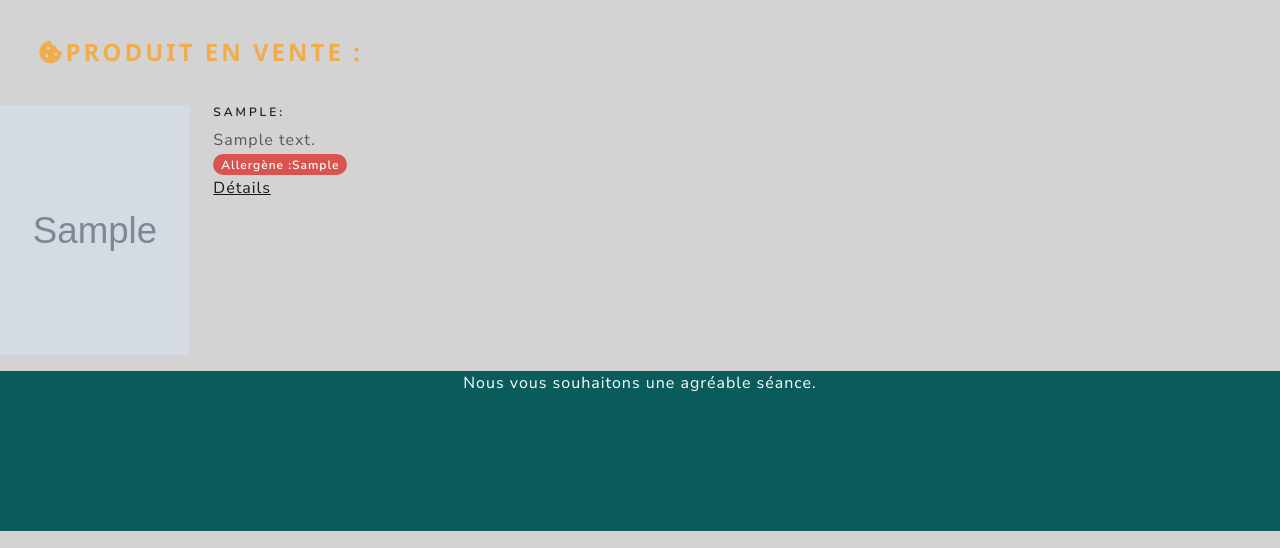
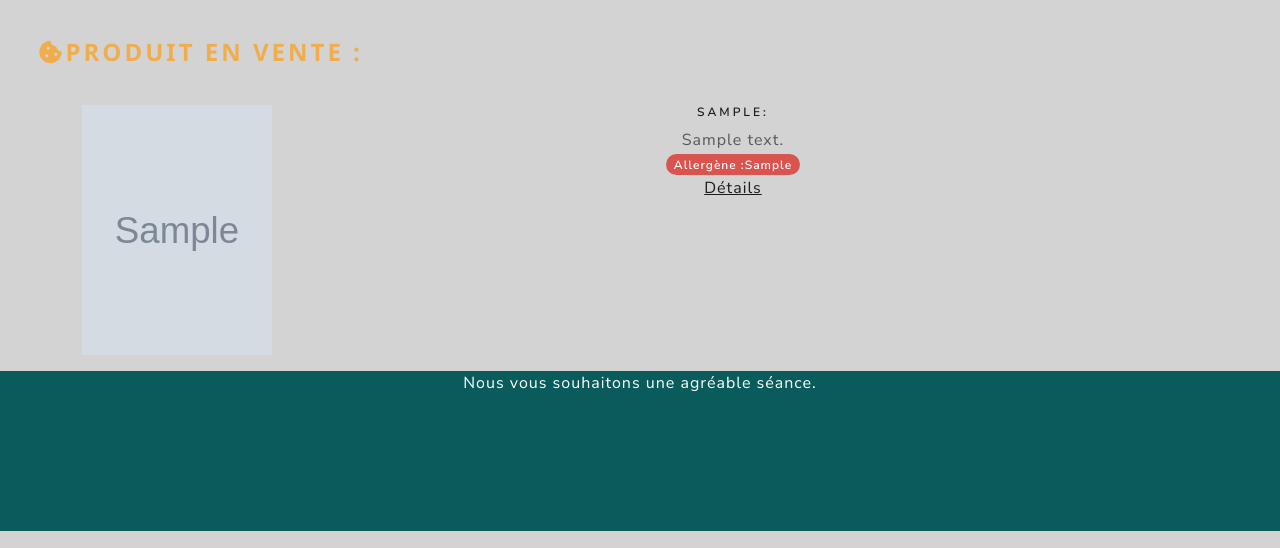
Before and after one commit to Gaelys/movieproject, a PHP site: page /product.php in a window 1280 px wide. Shown: the part 252-800 px from the top of the page. Run offline with PHP 8.4, Linux system fonts and the light colour scheme; tables that the repository leaves empty or names only in its code hold one stand-in row (values such as "Sample post"); grey boxes marked "Sample" are stand-in pictures; a stand-in replaces the project's code that opens the database connection; some libraries are stand-ins or nearby versions.

Commit message:
add offset in  index et product

```diff
--- a/index.php
+++ b/index.php
@@ -36,15 +36,17 @@ $movies = $statement->fetchAll(PDO::FETCH_ASSOC);
 <?php
 foreach($movies as $movie) {
     ?>
+    <div class="container">
       <div class="d-flex mb-3">
         <div class="col-md-2">
           <img src="<?php echo $movie['images'];?>" width="160em" height="250em">
         </div>
-      <div class="col-md-6">
+        <div class="col-md-6 offset-md-2">
           <?php
           echo '<h6 class="specolor">' . $movie['title'] . ":</h6> " . $movie['summary'];
           echo '<p><a href="detailmovie.php?identifiant=' . $movie["idmovie"] . '">Détails</a></p>';
           ?>
+        </div>
       </div>
   </div>
     <?php
--- a/product.php
+++ b/product.php
@@ -19,11 +19,12 @@ if(isset($_SESSION['message'])) {
 
 foreach($products as $product) {
     ?>
+    <div class="container">
       <div class="d-flex mb-3">
         <div class="col-md-2">
           <img src="<?php echo $product['images'];?>" width="190em" height="250em">
         </div>
-      <div class="col-md-6">
+        <div class="col-md-6 offset-md-2">
         <?php
           echo '<h6 class="specolor">' . $product['snack'] . ":</h6> ";
           echo '<div>' . $product['description'] . '</div>';
@@ -32,6 +33,7 @@ foreach($products as $product) {
           ?>
         </div>
       </div>
+    </div>
     <?php
 }
 include 'INC/foot.php';
```
Lines whose indentation alone changed are shown as unchanged.
